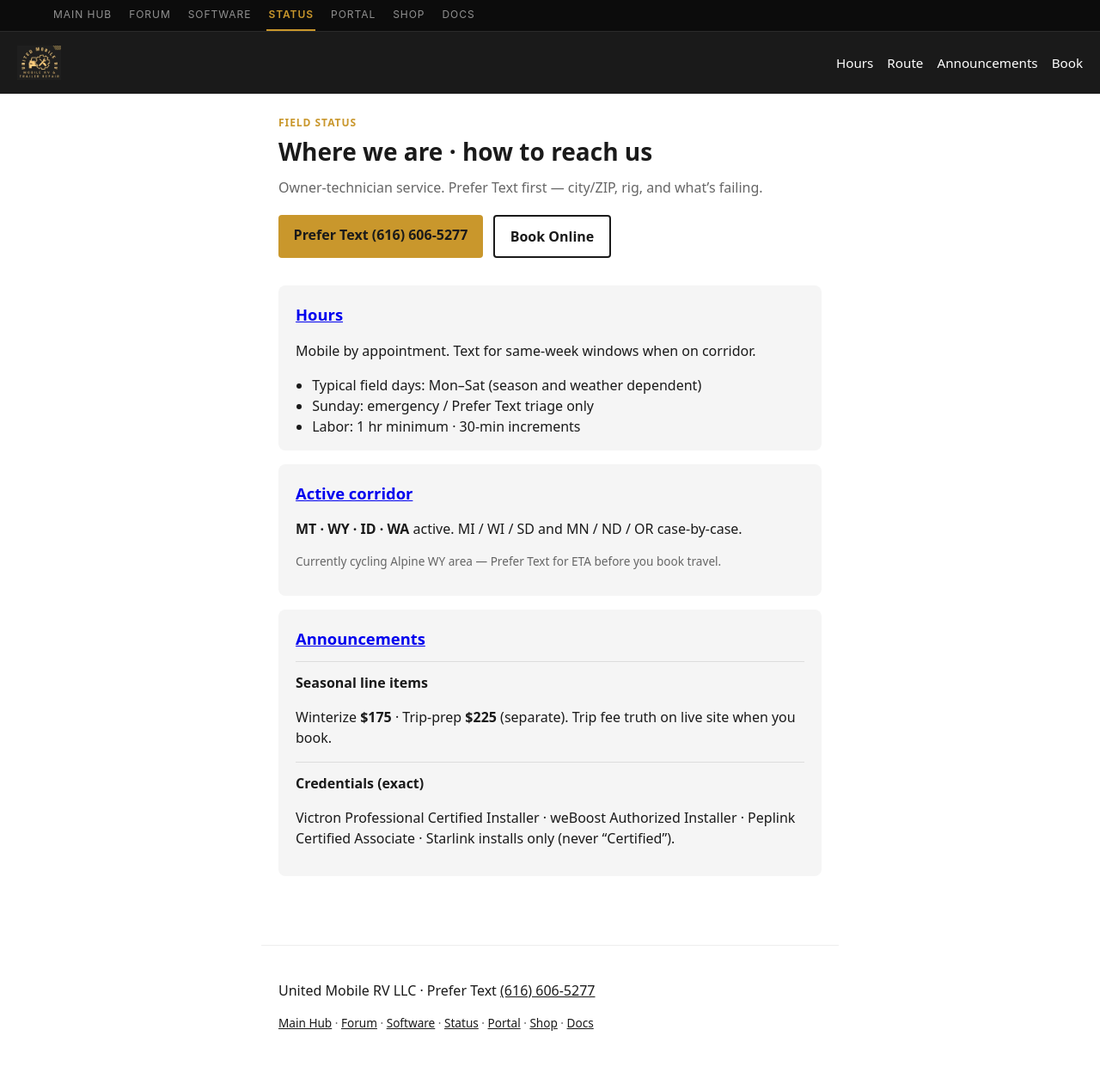
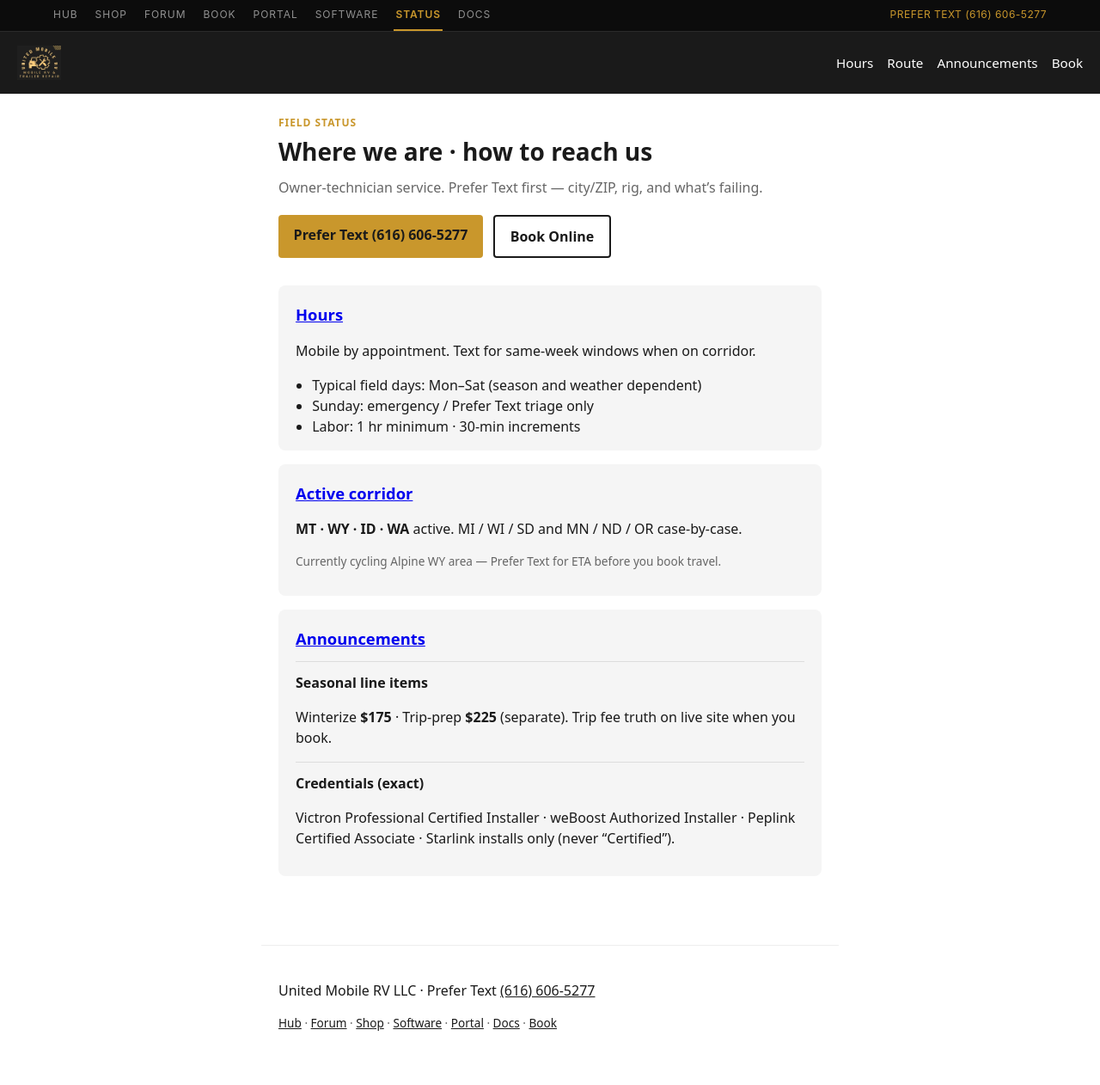
Before and after one commit to crashdummy88/umrt-status, a plain HTML site: page index.html in a window 1280 px wide. Shown: the whole page at 86% size. Drawn offline with Linux system fonts and the light colour scheme.

Commit message:
Match mothership ecosystem chrome + Book suite destinations

```diff
--- a/index.html
+++ b/index.html
@@ -1,5 +1,5 @@
 <!DOCTYPE html>
-<html lang="en">
+<html lang="en" data-platform="status">
 <head>
   <meta charset="utf-8" />
   <meta name="viewport" content="width=device-width, initial-scale=1" />
@@ -25,15 +25,25 @@
 <body>
   <div class="umrt-platform-bar" role="navigation" aria-label="UMRT properties">
     <div class="umrt-platform-bar-inner">
-      <a href="https://unitedmobilerv.com/" data-platform-link="hub">Main Hub</a>
-      <a href="https://forum.unitedmobilerv.com/" data-platform-link="forum">Forum</a>
-      <a href="https://software.unitedmobilerv.com/" data-platform-link="software">Software</a>
-      <a href="https://status.unitedmobilerv.com/" data-platform-link="status" class="is-current" aria-current="page">Status</a>
-      <a href="https://portal.unitedmobilerv.com/" data-platform-link="portal">Portal</a>
-      <a href="https://shop.unitedmobilerv.com/" data-platform-link="shop">Shop</a>
-      <a href="https://docs.unitedmobilerv.com/" data-platform-link="docs">Docs</a>
-    </div>
+    <a href="https://unitedmobilerv.com/" data-platform-link="hub">Hub</a>
+    <a href="https://shop.unitedmobilerv.com/" data-platform-link="shop">Shop</a>
+    <a href="https://forum.unitedmobilerv.com/" data-platform-link="forum">Forum</a>
+    <a href="https://book.unitedmobilerv.com/" data-platform-link="book">Book</a>
+    <a href="https://portal.unitedmobilerv.com/" data-platform-link="portal">Portal</a>
+    <a href="https://software.unitedmobilerv.com/" data-platform-link="software">Software</a>
+    <a href="https://status.unitedmobilerv.com/" data-platform-link="status">Status</a>
+    <a href="https://docs.unitedmobilerv.com/" data-platform-link="docs">Docs</a>
+    <a class="umrt-platform-text" href="sms:+16166065277">Prefer Text (616) 606-5277</a>
   </div>
+  </div>
+  <script>
+    (function () {
+      var current = document.documentElement.getAttribute('data-platform');
+      if (!current) return;
+      var link = document.querySelector('.umrt-platform-bar [data-platform-link="' + current + '"]');
+      if (link) { link.setAttribute('aria-current', 'page'); link.classList.add('is-current'); }
+    })();
+  </script>
 
   <a class="skip" href="#main">Skip to content</a>
   <header class="top">
@@ -52,7 +62,7 @@
     <h1>Where we are · how to reach us</h1>
     <p class="lede">Owner-technician service. Prefer Text first — city/ZIP, rig, and what’s failing.</p>
     <p class="btn-row">
-      <a class="btn" href="tel:+16166065277">Prefer Text (616) 606-5277</a>
+      <a class="btn" href="sms:+16166065277">Prefer Text (616) 606-5277</a>
       <a class="btn btn-ghost" href="https://book.unitedmobilerv.com/">Book Online</a>
     </p>
     <section id="hours" class="card" aria-labelledby="hours-h">
@@ -82,19 +92,19 @@
     </section>
   </main>
   <footer class="foot wrap">
-    <p>United Mobile RV LLC · Prefer Text <a href="tel:+16166065277">(616) 606-5277</a></p>
+    <p>United Mobile RV LLC · Prefer Text <a href="sms:+16166065277">(616) 606-5277</a></p>
     <p class="fine">
-      <a href="https://unitedmobilerv.com/">Main Hub</a> ·
+      <a href="https://unitedmobilerv.com/">Hub</a> ·
       <a href="https://forum.unitedmobilerv.com/">Forum</a> ·
+      <a href="https://shop.unitedmobilerv.com/">Shop</a> ·
       <a href="https://software.unitedmobilerv.com/">Software</a> ·
-      <a href="https://status.unitedmobilerv.com/">Status</a> ·
       <a href="https://portal.unitedmobilerv.com/">Portal</a> ·
-      <a href="https://shop.unitedmobilerv.com/">Shop</a> ·
-      <a href="https://docs.unitedmobilerv.com/">Docs</a>
+      <a href="https://docs.unitedmobilerv.com/">Docs</a> ·
+      <a href="https://book.unitedmobilerv.com/">Book</a>
     </p>
   </footer>
   <div class="mobile-bar" aria-label="Quick actions">
-    <a class="btn btn-ghost" href="tel:+16166065277">Call / Text</a>
+    <a class="btn btn-ghost" href="sms:+16166065277">Prefer Text</a>
     <a class="btn" href="https://book.unitedmobilerv.com/">Book Online</a>
   </div>
 </body>
```
Also changed, not shown: announcements/index.html (+11 -9 lines), hours/index.html (+11 -9 lines), route/index.html (+11 -9 lines).
